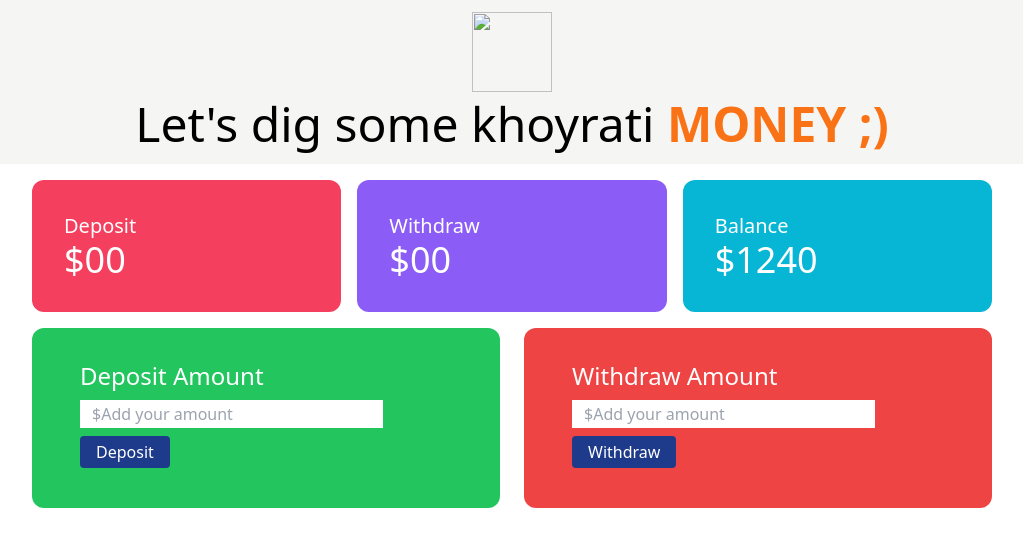
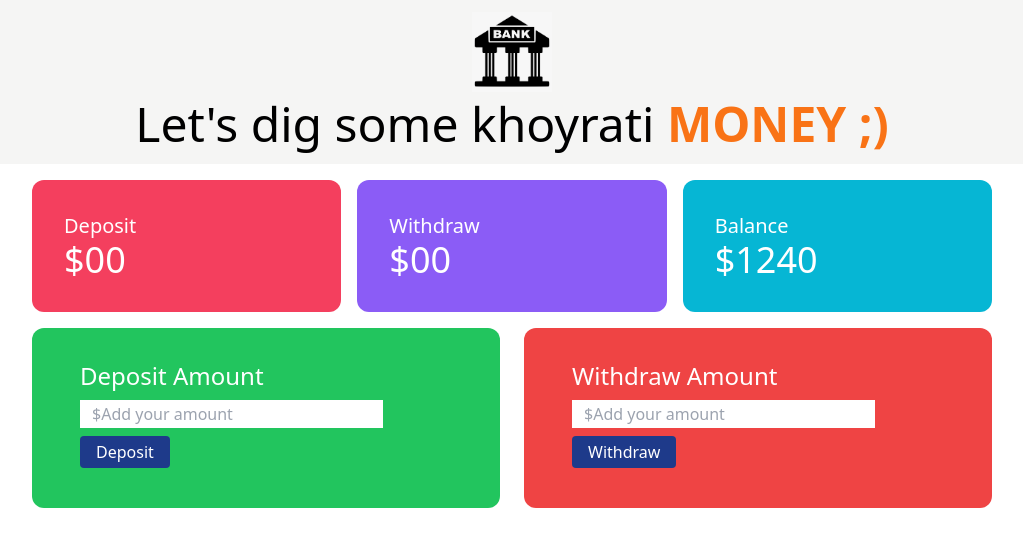
Before and after one commit to Miskatur/baap-er-bank, a plain HTML site: page bank.html in a window 1280 px wide. Shown: the whole page, without its empty margins (128-1151 px from the left). Drawn offline with nearby package versions, Linux system fonts and the light colour scheme; the site is published under a folder, as on GitHub Pages, so addresses that start at the root find nothing.

Commit message:
picture Added

```diff
--- a/bank.html
+++ b/bank.html
@@ -12,7 +12,7 @@
 <body>
     <header>
         <div class="flex flex-col justify-center items-center pt-3 bg-stone-100">
-            <a href="index.html"><img class="img-fluid h-20 w-20" src="/banklogo.png" alt=""></a>
+            <a href="index.html"><img class="img-fluid h-20 w-20" src="banklogo.png" alt=""></a>
             <h1 class="text-5xl mt-2 mb-4">Let's dig some khoyrati
                 <span class="font-semibold text-orange-500">
                     MONEY ;)</span>
```
